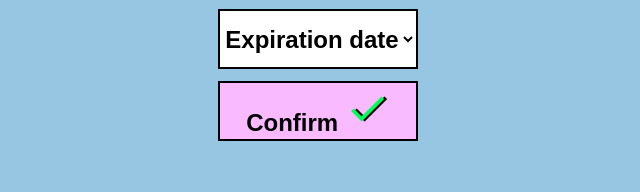
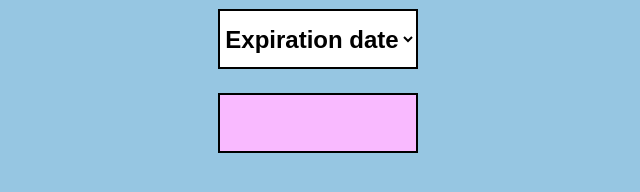
Before and after one commit to AlexanderMusienko/LensesDateService, a plain HTML site: page index.html in a window 1280 px wide. Shown: the part 178-370 px from the top of the page, without its empty margins (322-962 px from the left). Drawn offline with Linux system fonts and the light colour scheme; a web font is replaced by a local one.

Commit message:
Пыхтим

```diff
--- a/animation.js
+++ b/animation.js
@@ -1,6 +1,7 @@
 const formAnim = document.getElementById("form");
 const submitOutput = document.getElementById("output");
 const submitButton = document.getElementById("submitAnim");
+const submitI = document.getElementById("submitAnim");
 var submit = 0;
 var day, month, lenses;
 var formValue = [];
@@ -76,6 +77,8 @@ function retrieveStyleValue() {
 
 function buttonAnim() {
   submitButton.style = "animation-name: buttonAnim;"
+  submitButton.innerHTML = '';
+
 }
 
 formAnim.addEventListener("submit", submitClick);
--- a/index.html
+++ b/index.html
@@ -4,7 +4,7 @@
 <head>
   <meta charset="utf-8" />
   <link rel="stylesheet" href="styles.css" />
-  <link rel="stylesheet" href="https://fonts.googleapis.com/icon?family=Material+Icons">
+  <script src="https://kit.fontawesome.com/66fad82b46.js" crossorigin="anonymous"></script>
 </head>
 
 <body>
@@ -28,8 +28,10 @@
     </select>
 
     <div class="submit">
-      <button type="submit"> Confirm <i class="material-icons">done</i> </button>
+      <button type="submit" id="submitAnim"> Confirm </button>
+      <div class="divMask"></div>
     </div>
+
 
   </form>
 
--- a/styles.css
+++ b/styles.css
@@ -34,7 +34,15 @@ select {
   margin: 0.5em auto;
 }
 
-.submit button {
+.submit {
+  position: relative;
+  margin: 0em auto;
+  width: 200px;
+  height: 60px;
+}
+
+#submitAnim {
+  position: absolute;
   width: 200px;
   height: 60px;
   padding: 0px 0px;
@@ -51,10 +59,23 @@ select {
   animation-fill-mode: forwards;
 }
 
-.submit button i {
-  text-shadow: 3px 0px rgb(0, 0, 0);
-  color: rgb(0, 255, 85);
-  font-size: 45px;
+.divMask {
+  position: absolute;
+  width: 200px;
+  height: 60px;
+  padding: 0px 0px;
+  border: 2px solid black;
+  border-radius: 0px;
+  font-size: x-large;
+  font-family: "Smooch Sans", sans-serif;
+  font-weight: bold;
+  cursor: pointer;
+  background: #f9baff;
+  margin: 0.5em auto;
+  display: block;
+  animation-duration: 3s;
+  animation-fill-mode: forwards;
+  box-sizing: border-box;
 }
 
 .submit button:hover {
```
